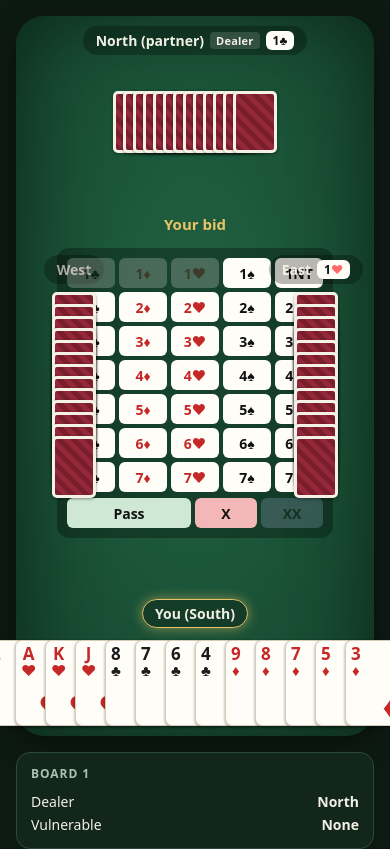
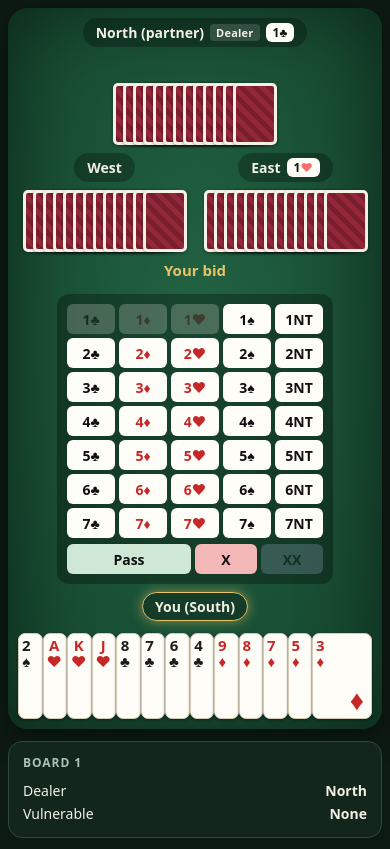
Before and after one commit to ThermoVR/bridge, a plain HTML site: page index.html in a window 390 px wide. Shown: the top 849 px of the page. Drawn offline with Linux system fonts and the light colour scheme.

Commit message:
Fit the table on phone screens: West/East share a row, hands squeeze to fit

```diff
--- a/index.html
+++ b/index.html
@@ -127,6 +127,21 @@ button{font:inherit;cursor:pointer}
 .diagram .h{background:var(--panel2);border-radius:8px;padding:6px 8px}
 .diagram .h b{display:block;font-size:12px;color:var(--muted);margin-bottom:2px}
 .sheet p,.sheet li{font-size:14px;line-height:1.5}
+/* phones: West and East share a row so the middle (bidding box, trick) gets the full width,
+   face-down hands lie flat, and a hand of up to 13 cards squeezes to fit the screen */
+@media (max-width:600px){
+  .app{padding:8px;gap:12px}
+  .table{grid-template-columns:minmax(0,1fr) minmax(0,1fr);grid-template-rows:auto auto 1fr auto;
+    grid-template-areas:"north north" "west east" "center center" "south south";min-height:0;border-radius:20px;gap:8px}
+  .hand.stackv{flex-direction:row;align-items:flex-end}
+  .hand.stackv .card+.card{margin-top:0;margin-left:-34px}
+  .hand.row{width:100%;justify-content:center}
+  .hand.row .card+.card{margin-left:0}
+  .hand.row .card:not(:last-child){width:auto;flex:0 1 30px;min-width:14px}
+  .hand.row .card:not(:last-child) .pip{display:none}
+  .card .ix{left:3px}
+  .hand.row .card .ix{font-size:15px;letter-spacing:-1.5px}
+}
 </style>
 </head>
 <body>
```
